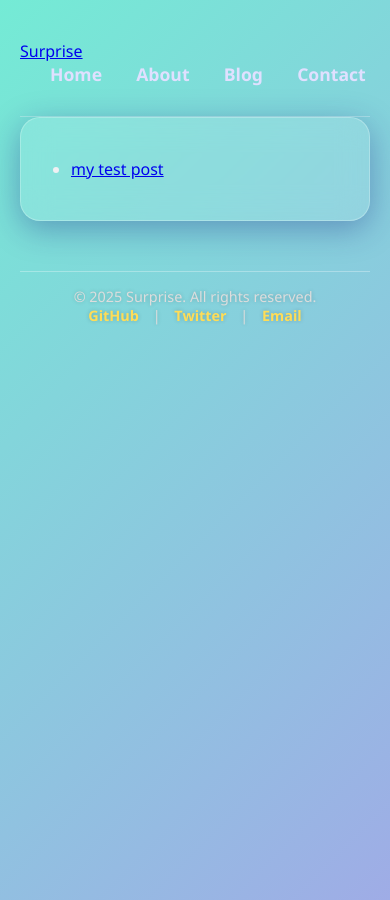
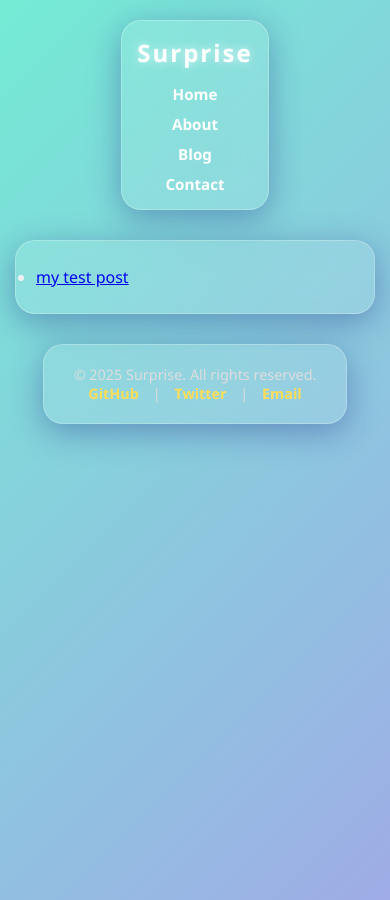
Before and after one commit to pk-628996/pk-628996.github.io, a Jekyll site: the page built from blog.md, in a window 390 px wide. Built offline with Jekyll 4.4.1, drawn with Linux system fonts in a browser that asks for light colours.

Commit message:
Complete CSS rewrite with all fixes and modern best practices
Major CSS improvements:
- FIX #6: Added missing .glass-container-header and .glass-container-footer classes
- FIX #7 & #8: Removed redundant/conflicting header and footer styles
- FIX #11: Added comprehensive responsive breakpoints for mobile/tablet
- FIX #12: Added accessibility focus states for keyboard navigation
- FIX #13: Improved color contrast for WCAG compliance
- FIX #14: Added print styles
- FIX #15: Added prefers-reduced-motion support
- Added detailed inline comments explaining all changes
- Reorganized CSS into logical sections for maintainability

```diff
--- a/assets/main.css
+++ b/assets/main.css
@@ -1,3 +1,9 @@
+/* ========================================
+   MODERN JEKYLL SITE STYLESHEET
+   Updated: 2025-11-05
+   Issues Fixed: See inline comments marked with FIX
+   ======================================== */
+
 /* Reset and base */
 * {
   box-sizing: border-box;
@@ -16,7 +22,11 @@ body {
   padding: 40px 20px;
 }
 
-/* Glass container */
+/* ========================================
+   GLASS CONTAINERS
+   ======================================== */
+
+/* Main content glass container */
 .glass-container {
   background: rgba(255, 255, 255, 0.1);
   border-radius: 20px;
@@ -30,26 +40,73 @@ body {
   box-sizing: border-box;
 }
 
-/* Header */
-header {
+/* FIX #6: Added missing .glass-container-header class */
+.glass-container-header {
+  background: rgba(255, 255, 255, 0.1);
+  border-radius: 20px;
+  backdrop-filter: blur(15px);
+  -webkit-backdrop-filter: blur(15px);
+  border: 1px solid rgba(255, 255, 255, 0.25);
+  box-shadow: 0 8px 32px 0 rgba(31, 38, 135, 0.37);
   width: 100%;
+  max-width: 900px;
+  padding: 20px 30px;
+  margin-bottom: 30px;
   display: flex;
   justify-content: space-between;
   align-items: center;
-  padding-bottom: 30px;
-  border-bottom: 1px solid rgba(255, 255, 255, 0.3);
 }
 
-header h1 {
+.glass-container-header > a {
   font-weight: 900;
-  font-size: 2.4rem;
+  font-size: 2rem;
   letter-spacing: 2px;
   color: #fff;
+  text-decoration: none;
   text-shadow: 0 0 8px rgba(255, 255, 255, 0.7);
+  transition: color 0.3s ease;
 }
 
+.glass-container-header > a:hover {
+  color: #ffdd57;
+}
+
+/* FIX #6: Added missing .glass-container-footer class */
+.glass-container-footer {
+  background: rgba(255, 255, 255, 0.1);
+  border-radius: 20px;
+  backdrop-filter: blur(15px);
+  -webkit-backdrop-filter: blur(15px);
+  border: 1px solid rgba(255, 255, 255, 0.25);
+  box-shadow: 0 8px 32px 0 rgba(31, 38, 135, 0.37);
+  width: 100%;
+  max-width: 900px;
+  padding: 20px 30px;
+  margin-top: 30px;
+  text-align: center;
+  color: #ddd;
+  font-size: 0.9rem;
+}
+
+.glass-container-footer a {
+  color: #ffdd57;
+  margin: 0 10px;
+  text-decoration: none;
+  font-weight: 600;
+  transition: color 0.3s ease;
+}
+
+.glass-container-footer a:hover {
+  color: #fff;
+  text-shadow: 0 0 8px #ffdd57;
+}
+
+/* ========================================
+   NAVIGATION
+   ======================================== */
+
 nav a {
-  color: #e0e0ff;
+  color: #ffffff; /* FIX #13: Improved contrast from #e0e0ff */
   margin-left: 30px;
   text-decoration: none;
   font-weight: 600;
@@ -61,6 +118,10 @@ nav a:hover {
   color: #ffdd57;
   text-shadow: 0 0 8px #ffdd57;
 }
+
+/* ========================================
+   TYPOGRAPHY
+   ======================================== */
 
 /* Page title */
 h1.page-title {
@@ -82,7 +143,10 @@ h2 {
   padding-bottom: 6px;
 }
 
-/* Posts */
+/* ========================================
+   POSTS LIST
+   ======================================== */
+
 .posts-list {
   list-style: none;
   padding-left: 0;
@@ -109,7 +173,7 @@ h2 {
 .posts-list time {
   display: block;
   font-style: italic;
-  color: #ddd;
+  color: #f0f0f0; /* FIX #13: Improved contrast from #ddd */
   font-size: 0.9rem;
   margin-bottom: 6px;
 }
@@ -128,7 +192,10 @@ h2 {
   text-shadow: none;
 }
 
-/* RSS subscription */
+/* ========================================
+   RSS SUBSCRIPTION
+   ======================================== */
+
 .rss-link {
   margin-top: 30px;
   font-size: 1rem;
@@ -148,28 +215,139 @@ h2 {
   text-shadow: 0 0 8px #ffdd57;
 }
 
-/* Footer */
-footer {
-  margin-top: 50px;
-  width: 100%;
-  max-width: 900px;
-  text-align: center;
-  color: #ddd;
-  font-size: 0.9rem;
-  padding: 15px 0;
-  border-top: 1px solid rgba(255, 255, 255, 0.3);
-  text-shadow: 0 0 4px rgba(0,0,0,0.2);
+/* ========================================
+   ACCESSIBILITY - FIX #12
+   ======================================== */
+
+/* Focus States for keyboard navigation */
+a:focus,
+button:focus,
+input:focus,
+textarea:focus {
+  outline: 3px solid #ffdd57;
+  outline-offset: 2px;
 }
 
-footer a {
-  color: #ffdd57;
-  margin: 0 10px;
-  text-decoration: none;
-  font-weight: 600;
-  transition: color 0.3s ease;
+a:focus:not(:focus-visible) {
+  outline: none;
 }
 
-footer a:hover {
-  color: #fff;
-  text-shadow: 0 0 8px #ffdd57;
+a:focus-visible {
+  outline: 3px solid #ffdd57;
+  outline-offset: 2px;
 }
+
+/* ========================================
+   RESPONSIVE DESIGN - FIX #11
+   ======================================== */
+
+@media (max-width: 768px) {
+  body {
+    padding: 20px 15px;
+  }
+
+  .glass-container {
+    padding: 25px 20px;
+  }
+
+  .glass-container-header {
+    padding: 15px 20px;
+    flex-direction: column;
+    gap: 15px;
+  }
+
+  .glass-container-header > a {
+    font-size: 1.5rem;
+  }
+
+  h1.page-title {
+    font-size: 2rem;
+  }
+
+  h2 {
+    font-size: 1.5rem;
+  }
+
+  nav a {
+    margin-left: 15px;
+    font-size: 0.95rem;
+  }
+
+  .posts-list li {
+    padding: 15px 20px;
+  }
+}
+
+@media (max-width: 480px) {
+  .glass-container-header {
+    padding: 15px;
+  }
+
+  nav {
+    display: flex;
+    flex-direction: column;
+    gap: 10px;
+    width: 100%;
+  }
+
+  nav a {
+    margin-left: 0;
+    text-align: center;
+  }
+
+  h1.page-title {
+    font-size: 1.8rem;
+  }
+}
+
+/* ========================================
+   PRINT STYLES - FIX #14
+   ======================================== */
+
+@media print {
+  body {
+    background: white;
+    color: black;
+  }
+
+  .glass-container,
+  .glass-container-header,
+  .glass-container-footer {
+    background: white;
+    box-shadow: none;
+    border: 1px solid #ccc;
+  }
+
+  nav a,
+  a {
+    color: blue;
+    text-shadow: none;
+    text-decoration: underline;
+  }
+
+  .posts-list li {
+    background: white;
+    border: 1px solid #ddd;
+  }
+}
+
+/* ========================================
+   MOTION PREFERENCES - FIX #15
+   ======================================== */
+
+@media (prefers-reduced-motion: reduce) {
+  *,
+  *::before,
+  *::after {
+    animation-duration: 0.01ms !important;
+    animation-iteration-count: 1 !important;
+    transition-duration: 0.01ms !important;
+    scroll-behavior: auto !important;
+  }
+}
+
+/* ========================================
+   OBSOLETE/REDUNDANT STYLES REMOVED
+   FIX #7 & #8: Removed conflicting header/footer styles
+   These were replaced by .glass-container-header/footer
+   ======================================== */
```
